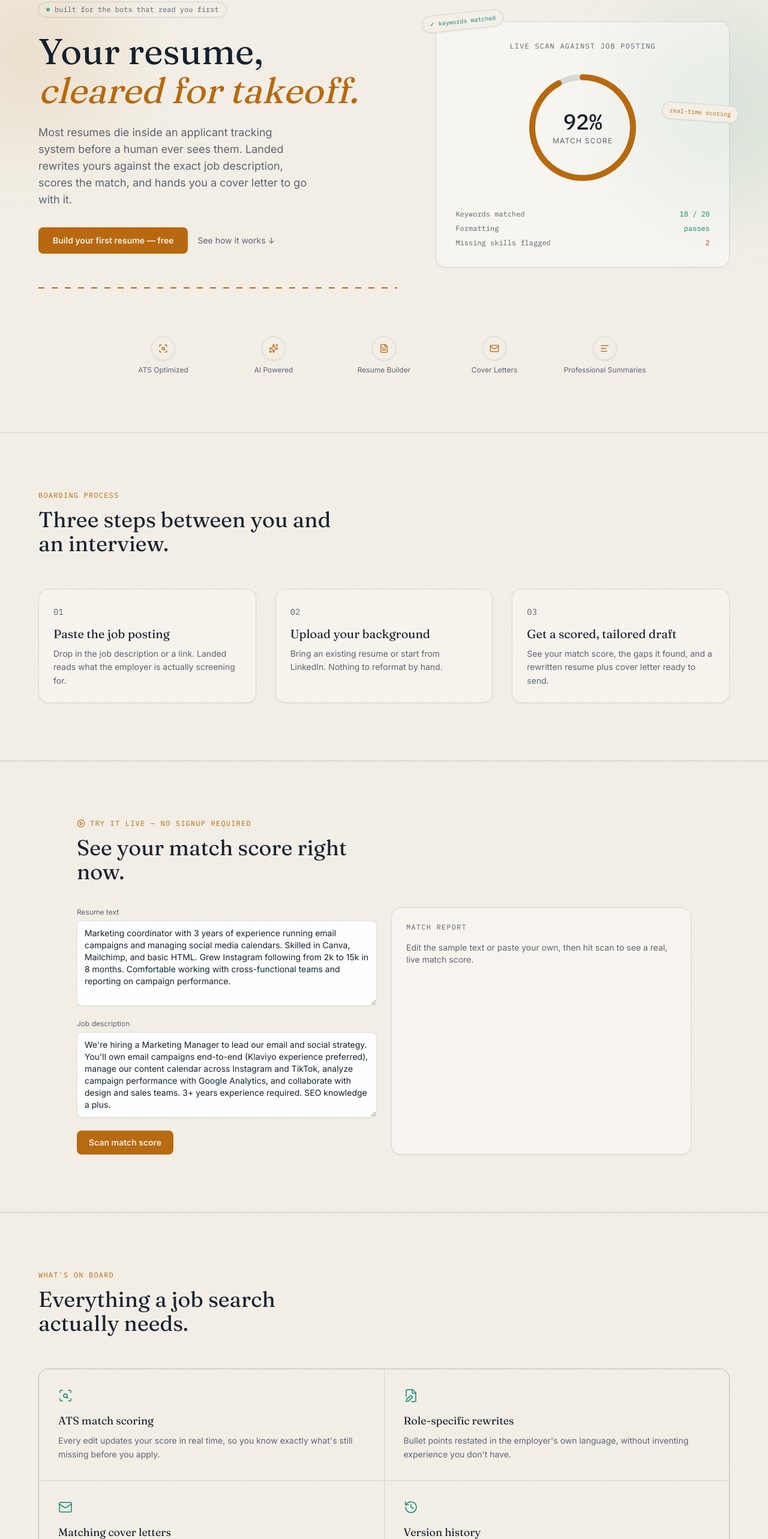
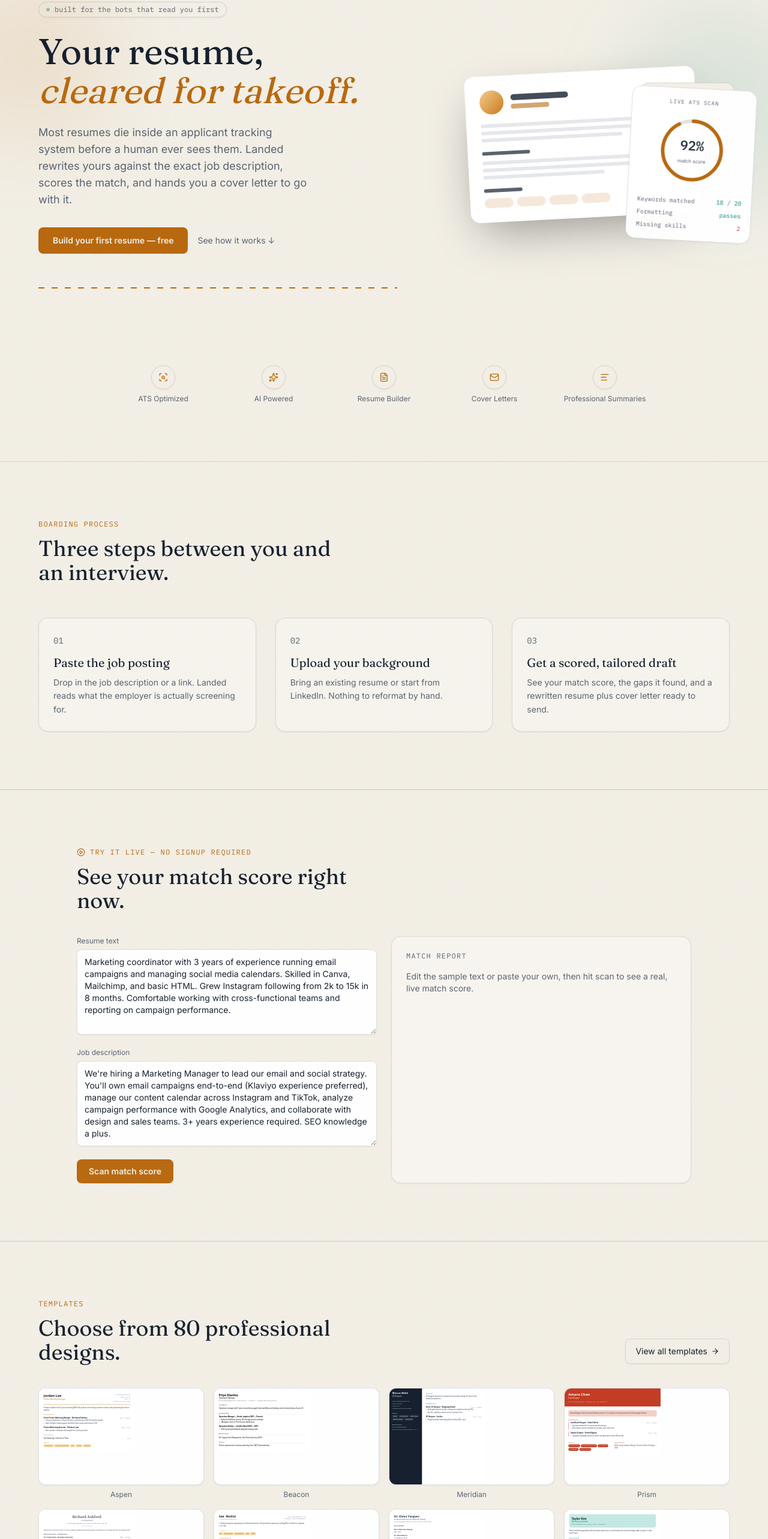
Before and after one commit to Mbilal-1050/landed, a Next.js app: page / in a window 1280 px wide. Shown: the part 180-2746 px from the top of the page at 60% size. Built offline with nearby package versions, Linux system fonts and the light colour scheme.

Commit message:
Hero redesign: real resume-paper mockup + floating AI Assistant badge + overlapping ATS score card (matching brand kit); add homepage Template Showcase and Social Proof sections; update Whop affiliate link to exact URL; remove unverified social media links from footer until confirmed real

```diff
--- a/src/app/dashboard/referrals/page.tsx
+++ b/src/app/dashboard/referrals/page.tsx
@@ -71,7 +71,7 @@ export default async function ReferralsPage() {
           every paying customer you bring — paid out automatically by Whop, for as long as they stay subscribed.
         </p>
         <a
-          href="https://whop.com/landed"
+          href="https://whop.com/landed/affiliates"
           target="_blank"
           rel="noopener noreferrer"
           className="mt-4 inline-flex items-center gap-1.5 rounded-lg bg-amber px-4 py-2.5 text-sm font-semibold text-ink transition hover:bg-amber-soft"
--- a/src/app/page.tsx
+++ b/src/app/page.tsx
@@ -2,7 +2,9 @@ import Navbar from "@/components/Navbar";
 import Hero from "@/components/Hero";
 import HowItWorks from "@/components/HowItWorks";
 import LiveDemo from "@/components/LiveDemo";
+import TemplateShowcase from "@/components/TemplateShowcase";
 import Features from "@/components/Features";
+import SocialProof from "@/components/SocialProof";
 import Pricing from "@/components/Pricing";
 import Footer from "@/components/Footer";
 
@@ -14,7 +16,9 @@ export default function Home() {
         <Hero />
         <HowItWorks />
         <LiveDemo />
+        <TemplateShowcase />
         <Features />
+        <SocialProof />
         <Pricing />
       </main>
       <Footer />
--- a/src/components/ATSGauge.tsx
+++ b/src/components/ATSGauge.tsx
@@ -3,12 +3,13 @@
 import { useEffect, useRef, useState } from "react";
 import { motion, useInView, animate } from "framer-motion";
 
-export default function ATSGauge() {
+export default function ATSGauge({ size = 224 }: { size?: number }) {
   const ref = useRef(null);
   const inView = useInView(ref, { once: true, margin: "-100px" });
   const [display, setDisplay] = useState(0);
   const target = 92;
-  const radius = 84;
+  const radius = (size / 224) * 84;
+  const center = size / 2;
   const circumference = 2 * Math.PI * radius;
 
   useEffect(() => {
@@ -22,25 +23,26 @@ export default function ATSGauge() {
   }, [inView]);
 
   const offset = circumference - (display / 100) * circumference;
+  const strokeWidth = Math.max((size / 224) * 10, 5);
 
   return (
-    <div ref={ref} className="relative mx-auto flex h-56 w-56 items-center justify-center">
-      <svg width="224" height="224" viewBox="0 0 224 224" className="-rotate-90">
+    <div ref={ref} className="relative mx-auto flex items-center justify-center" style={{ height: size, width: size }}>
+      <svg width={size} height={size} viewBox={`0 0 ${size} ${size}`} className="-rotate-90">
         <circle
-          cx="112"
-          cy="112"
+          cx={center}
+          cy={center}
           r={radius}
           fill="none"
           stroke="var(--color-line)"
-          strokeWidth="10"
+          strokeWidth={strokeWidth}
         />
         <motion.circle
-          cx="112"
-          cy="112"
+          cx={center}
+          cy={center}
           r={radius}
           fill="none"
           stroke="var(--color-amber)"
-          strokeWidth="10"
+          strokeWidth={strokeWidth}
           strokeLinecap="round"
           strokeDasharray={circumference}
           initial={{ strokeDashoffset: circumference }}
@@ -49,8 +51,8 @@ export default function ATSGauge() {
         />
       </svg>
       <div className="absolute flex flex-col items-center">
-        <span className="font-mono text-4xl font-medium text-fog">{display}%</span>
-        <span className="mt-1 text-xs uppercase tracking-widest text-fog-dim">match score</span>
+        <span className="font-mono font-medium text-fog" style={{ fontSize: size * 0.17 }}>{display}%</span>
+        <span className="mt-1 text-fog-dim" style={{ fontSize: Math.max(size * 0.045, 8) }}>match score</span>
       </div>
     </div>
   );
--- a/src/components/Footer.tsx
+++ b/src/components/Footer.tsx
@@ -1,14 +1,12 @@
 import Link from "next/link";
 import { LogoFull } from "./Logo";
-import { XIcon, LinkedInIcon, InstagramIcon } from "./BrandIcons";
 import NewsletterForm from "./NewsletterForm";
 import { CATEGORIES } from "@/lib/resume-templates/registry";
 
-const SOCIALS = [
-  { icon: XIcon, href: "https://x.com/landedofficial", label: "X (Twitter)" },
-  { icon: LinkedInIcon, href: "https://linkedin.com/company/landedofficial", label: "LinkedIn" },
-  { icon: InstagramIcon, href: "https://instagram.com/landedofficial", label: "Instagram" },
-];
+// TODO: fill in once real, confirmed social accounts exist — e.g.
+// import { XIcon, LinkedInIcon, InstagramIcon } from "./BrandIcons";
+// { icon: XIcon, href: "https://x.com/yourhandle", label: "X (Twitter)" }
+const SOCIALS: { icon: (props: { size?: number }) => React.JSX.Element; href: string; label: string }[] = [];
 
 export default function Footer() {
   return (
@@ -22,6 +20,7 @@ export default function Footer() {
             <p className="mt-3 max-w-xs text-sm text-fog-dim">
               Resumes tailored to the exact job you&apos;re applying to, scored before you send them.
             </p>
+            {SOCIALS.length > 0 && (
               <div className="mt-5 flex gap-2">
                 {SOCIALS.map((s) => (
                   <a
@@ -36,6 +35,7 @@ export default function Footer() {
                   </a>
                 ))}
               </div>
+            )}
             <div className="mt-5">
               <p className="mb-2 text-xs text-fog-dim">Get product updates</p>
               <NewsletterForm />
--- a/src/components/Hero.tsx
+++ b/src/components/Hero.tsx
@@ -85,42 +85,73 @@ export default function Hero() {
           />
         </div>
 
+        <div className="relative">
+          {/* Resume paper mockup */}
           <motion.div
-          initial={{ opacity: 0, scale: 0.9 }}
-          animate={{ opacity: 1, scale: 1, y: [0, -8, 0] }}
+            initial={{ opacity: 0, scale: 0.9, rotate: -6 }}
+            animate={{ opacity: 1, scale: 1, rotate: -3 }}
+            transition={{ duration: 0.8, delay: 0.3 }}
+            className="relative mx-auto w-full max-w-xs rounded-2xl bg-white p-6 shadow-[0_30px_80px_-20px_rgba(0,0,0,0.4)] sm:max-w-sm"
+          >
+            <div className="flex items-center gap-3">
+              <div className="h-10 w-10 shrink-0 rounded-full" style={{ background: "linear-gradient(135deg,#f5cd8b,#c8791f)" }} />
+              <div className="flex-1">
+                <div className="h-2.5 w-24 rounded-full bg-[#16202e]/80" />
+                <div className="mt-1.5 h-2 w-16 rounded-full bg-amber/60" />
+              </div>
+            </div>
+            <div className="mt-4 space-y-1.5">
+              <div className="h-1.5 w-full rounded-full bg-gray-200" />
+              <div className="h-1.5 w-[85%] rounded-full bg-gray-200" />
+              <div className="h-1.5 w-[70%] rounded-full bg-gray-200" />
+            </div>
+            <div className="mt-4 h-1.5 w-20 rounded-full bg-[#16202e]/70" />
+            <div className="mt-2.5 space-y-1.5">
+              <div className="h-1.5 w-full rounded-full bg-gray-200" />
+              <div className="h-1.5 w-[90%] rounded-full bg-gray-200" />
+              <div className="h-1.5 w-[60%] rounded-full bg-gray-200" />
+            </div>
+            <div className="mt-4 h-1.5 w-16 rounded-full bg-[#16202e]/70" />
+            <div className="mt-2.5 flex flex-wrap gap-1.5">
+              {[0, 1, 2, 3].map((i) => (
+                <div key={i} className="h-4 w-12 rounded-full bg-amber/15" />
+              ))}
+            </div>
+          </motion.div>
+
+          {/* Floating AI Assistant badge */}
+          <motion.div
+            initial={{ opacity: 0, y: 10 }}
+            animate={{ opacity: 1, y: [0, -6, 0] }}
             transition={{
-            opacity: { duration: 0.8, delay: 0.3 },
-            scale: { duration: 0.8, delay: 0.3 },
+              opacity: { duration: 0.6, delay: 1 },
+              y: { duration: 4, repeat: Infinity, ease: "easeInOut", delay: 1.2 },
+            }}
+            className="absolute -right-2 top-6 hidden items-center gap-1.5 rounded-full border border-line bg-ink px-3 py-1.5 font-mono text-[10px] text-amber shadow-lg sm:flex"
+          >
+            <Sparkles size={11} /> AI Assistant active
+          </motion.div>
+
+          {/* Floating ATS match score card, overlapping the mockup */}
+          <motion.div
+            initial={{ opacity: 0, scale: 0.9, rotate: 6, y: 20 }}
+            animate={{ opacity: 1, scale: 1, rotate: 3, y: [0, -8, 0] }}
+            transition={{
+              opacity: { duration: 0.8, delay: 0.6 },
+              scale: { duration: 0.8, delay: 0.6 },
               y: { duration: 5, repeat: Infinity, ease: "easeInOut", delay: 1 },
             }}
-          className="relative rounded-2xl border border-line bg-surface/40 p-8 shadow-[0_0_60px_-15px_rgba(232,163,61,0.15)]"
+            className="absolute -bottom-10 -right-6 w-52 rounded-2xl border border-line bg-surface/95 p-4 shadow-[0_0_60px_-15px_rgba(232,163,61,0.25)] backdrop-blur sm:-right-10"
           >
-          <motion.div
-            initial={{ opacity: 0, scale: 0.8, rotate: -8 }}
-            animate={{ opacity: 1, scale: 1, rotate: -6 }}
-            transition={{ duration: 0.6, delay: 1 }}
-            className="absolute -left-6 -top-4 hidden items-center gap-1.5 rounded-full border border-line bg-ink px-3 py-1.5 font-mono text-[10px] text-teal shadow-lg sm:flex"
-          >
-            ✓ keywords matched
-          </motion.div>
-          <motion.div
-            initial={{ opacity: 0, scale: 0.8, rotate: 6 }}
-            animate={{ opacity: 1, scale: 1, rotate: 4 }}
-            transition={{ duration: 0.6, delay: 1.2 }}
-            className="absolute -right-4 top-1/3 hidden rounded-full border border-line bg-ink px-3 py-1.5 font-mono text-[10px] text-amber shadow-lg sm:block"
-          >
-            real-time scoring
-          </motion.div>
-
-          <p className="mb-4 text-center font-mono text-xs uppercase tracking-widest text-fog-dim">
-            Live scan against job posting
+            <p className="mb-2 text-center font-mono text-[9px] uppercase tracking-widest text-fog-dim">
+              Live ATS Scan
             </p>
-          <ATSGauge />
-          <div className="mt-6 space-y-2 font-mono text-xs text-fog-dim">
+            <ATSGauge size={130} />
+            <div className="mt-3 space-y-1.5 font-mono text-[10px] text-fog-dim">
               {[
                 { label: "Keywords matched", value: "18 / 20", color: "text-teal" },
                 { label: "Formatting", value: "passes", color: "text-teal" },
-              { label: "Missing skills flagged", value: "2", color: "text-coral" },
+                { label: "Missing skills", value: "2", color: "text-coral" },
               ].map((row, i) => (
                 <motion.div
                   key={row.label}
@@ -136,12 +167,13 @@ export default function Hero() {
             </div>
           </motion.div>
         </div>
+      </div>
 
       <motion.div
         initial={{ opacity: 0, y: 16 }}
         animate={{ opacity: 1, y: 0 }}
         transition={{ delay: 1.8, duration: 0.6 }}
-        className="mx-auto mt-20 grid max-w-4xl grid-cols-2 gap-6 sm:grid-cols-5"
+        className="mx-auto mt-24 grid max-w-4xl grid-cols-2 gap-6 sm:grid-cols-5 sm:mt-32"
       >
         {[
           { icon: ScanSearch, label: "ATS Optimized" },
--- a/src/components/Navbar.tsx
+++ b/src/components/Navbar.tsx
@@ -33,6 +33,7 @@ export default function Navbar() {
         <nav className="hidden items-center gap-8 text-sm text-fog-dim sm:flex">
           <Link href="/#how" className="transition hover:text-fog">How it works</Link>
           <Link href="/#demo" className="transition hover:text-fog">Try it live</Link>
+          <Link href="/#templates" className="transition hover:text-fog">Templates</Link>
           <Link href="/#features" className="transition hover:text-fog">Features</Link>
           <Link href="/#pricing" className="transition hover:text-fog">Pricing</Link>
           <Link href="/faq" className="transition hover:text-fog">FAQ</Link>
@@ -74,6 +75,7 @@ export default function Navbar() {
         >
           <div className="flex flex-col gap-1 px-6 py-4 text-sm text-fog-dim">
             <Link href="/#how" className="py-2">How it works</Link>
+            <Link href="/#templates" className="py-2">Templates</Link>
             <Link href="/#features" className="py-2">Features</Link>
             <Link href="/#pricing" className="py-2">Pricing</Link>
             <Link href="/faq" className="py-2">FAQ</Link>
--- /dev/null
+++ b/src/components/SocialProof.tsx
@@ -0,0 +1,72 @@
+"use client";
+
+import { motion } from "framer-motion";
+import { Star } from "lucide-react";
+
+const testimonials = [
+  {
+    quote: "Rewrote my resume against a job posting in about five minutes and finally got a callback after weeks of silence.",
+    name: "Priya S.",
+    role: "Operations Manager",
+  },
+  {
+    quote: "The match score showed me exactly which keywords were missing. Small changes, real difference in responses.",
+    name: "Marcus W.",
+    role: "UX Designer",
+  },
+  {
+    quote: "Cover letter and resume matched the same job in one sitting. Cut my application time in half.",
+    name: "Sam O.",
+    role: "Backend Engineer",
+  },
+];
+
+const stats = [
+  { value: "80+", label: "resume templates" },
+  { value: "92%", label: "avg. ATS match score" },
+  { value: "3 min", label: "avg. time to tailor a resume" },
+];
+
+export default function SocialProof() {
+  return (
+    <section className="border-t border-line px-6 py-24 sm:px-10">
+      <div className="mx-auto max-w-6xl">
+        <div className="grid gap-6 sm:grid-cols-3">
+          {stats.map((s, i) => (
+            <motion.div
+              key={s.label}
+              initial={{ opacity: 0, y: 16 }}
+              animate={{ opacity: 1, y: 0 }}
+              transition={{ delay: i * 0.1 }}
+              className="rounded-2xl border border-line bg-surface/40 p-6 text-center"
+            >
+              <p className="font-display text-4xl text-amber">{s.value}</p>
+              <p className="mt-1 text-sm text-fog-dim">{s.label}</p>
+            </motion.div>
+          ))}
+        </div>
+
+        <div className="mt-14 grid gap-6 sm:grid-cols-3">
+          {testimonials.map((t, i) => (
+            <motion.div
+              key={t.name}
+              initial={{ opacity: 0, y: 16 }}
+              animate={{ opacity: 1, y: 0 }}
+              transition={{ delay: 0.2 + i * 0.1 }}
+              className="rounded-2xl border border-line bg-surface/40 p-6"
+            >
+              <div className="mb-3 flex gap-0.5 text-amber">
+                {[...Array(5)].map((_, j) => (
+                  <Star key={j} size={13} fill="currentColor" strokeWidth={0} />
+                ))}
+              </div>
+              <p className="text-sm leading-relaxed text-fog-dim">&ldquo;{t.quote}&rdquo;</p>
+              <p className="mt-4 text-sm font-medium text-fog">{t.name}</p>
+              <p className="text-xs text-fog-dim">{t.role}</p>
+            </motion.div>
+          ))}
+        </div>
+      </div>
+    </section>
+  );
+}
--- /dev/null
+++ b/src/components/TemplateShowcase.tsx
@@ -0,0 +1,83 @@
+"use client";
+
+import Link from "next/link";
+import { motion } from "framer-motion";
+import { ArrowRight } from "lucide-react";
+import { TEMPLATE_VARIANTS } from "@/lib/resume-templates/registry";
+import { getTheme } from "@/lib/resume-templates/registry";
+import { themeStyle } from "@/lib/resume-templates/themes";
+import { SAMPLE_PROFILES } from "@/lib/resume-templates/types";
+
+// Pick one representative variant per layout for a clean 8-up showcase
+const FEATURED_KEYS = [
+  "modern-minimal__amber",
+  "ats-professional__navy",
+  "two-column-sidebar__teal",
+  "creative-colorful__coral",
+  "executive-classic__slate",
+  "tech-developer__amber",
+  "academic__navy",
+  "entry-level__teal",
+];
+
+export default function TemplateShowcase() {
+  const featured = FEATURED_KEYS.map((k) => TEMPLATE_VARIANTS.find((v) => v.key === k)).filter(
+    (v): v is NonNullable<typeof v> => Boolean(v)
+  );
+
+  return (
+    <section id="templates" className="border-t border-line px-6 py-24 sm:px-10">
+      <div className="mx-auto max-w-6xl">
+        <div className="flex flex-col items-start justify-between gap-4 sm:flex-row sm:items-end">
+          <div>
+            <p className="font-mono text-xs uppercase tracking-widest text-amber">Templates</p>
+            <motion.h2
+              initial={{ opacity: 0, y: 10 }}
+              animate={{ opacity: 1, y: 0 }}
+              className="mt-3 max-w-lg font-display text-3xl text-fog sm:text-4xl"
+            >
+              Choose from 80 professional designs.
+            </motion.h2>
+          </div>
+          <Link
+            href="/templates"
+            className="flex items-center gap-1.5 rounded-lg border border-line px-4 py-2.5 text-sm text-fog transition hover:border-amber/50 shrink-0"
+          >
+            View all templates <ArrowRight size={14} />
+          </Link>
+        </div>
+
+        <div className="mt-10 grid grid-cols-2 gap-4 sm:grid-cols-4">
+          {featured.map((v, i) => {
+            const Comp = v.component;
+            const theme = getTheme(v.themeId);
+            return (
+              <motion.div
+                key={v.key}
+                initial={{ opacity: 0, y: 16 }}
+                animate={{ opacity: 1, y: 0 }}
+                transition={{ delay: i * 0.06, duration: 0.4 }}
+                whileHover={{ y: -3 }}
+              >
+                <Link
+                  href={`/templates?category=${encodeURIComponent(v.category)}`}
+                  className="block overflow-hidden rounded-xl border border-line bg-white transition hover:border-amber/40"
+                >
+                  <div className="relative h-40 overflow-hidden">
+                    <div
+                      className="absolute left-0 top-0 origin-top-left"
+                      style={{ ...themeStyle(theme), width: "816px", height: "1056px", transform: "scale(0.196)" }}
+                    >
+                      <Comp data={SAMPLE_PROFILES[v.category]} />
+                    </div>
+                  </div>
+                </Link>
+                <p className="mt-2 text-center text-xs text-fog-dim">{v.layoutName}</p>
+              </motion.div>
+            );
+          })}
+        </div>
+      </div>
+    </section>
+  );
+}
```
Lines whose indentation alone changed are shown as unchanged.
